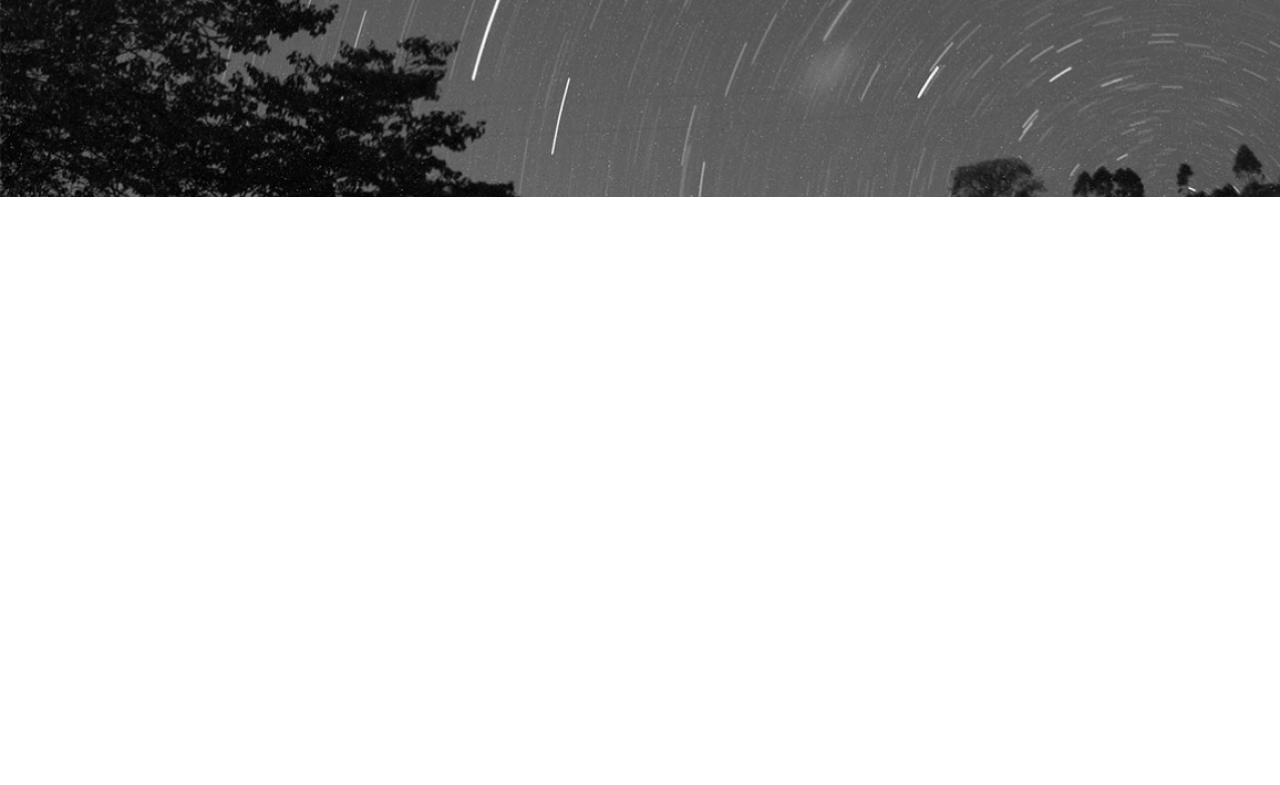
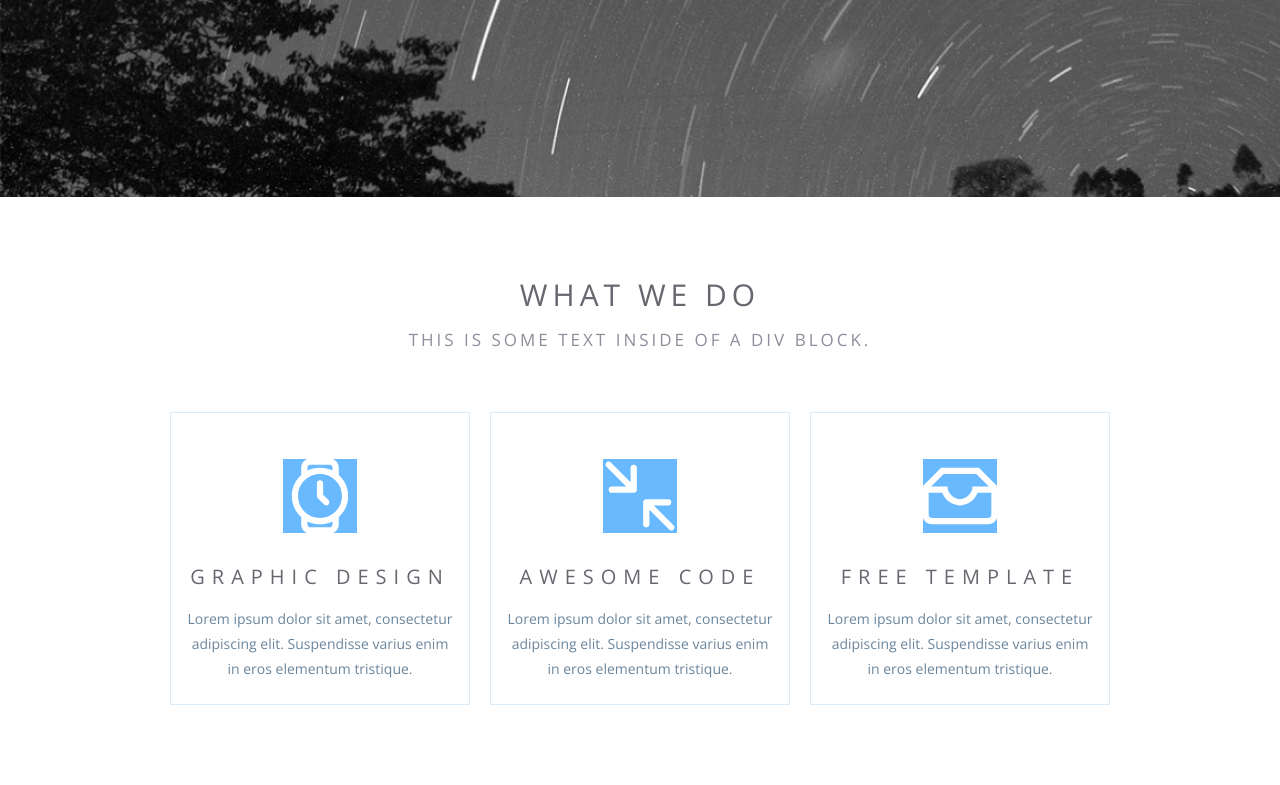
Before and after one commit to Vad-Dem/Velocity, a website: page src/index.html in a window 1280 px wide. Shown: the part 459-1244 px from the top of the page. Before the commit the page ends 800 px from the top, so only its background shows below. Drawn offline with nearby package versions, Linux system fonts and the light colour scheme; files that its build step writes are made by us from their sources; files whose address does not match are found by name.

Commit message:
add about

```diff
--- a/src/index.html
+++ b/src/index.html
@@ -34,6 +34,32 @@
       </div>
     </div>
   </header>
+  <section class="about">
+    <div class="container">
+      <h1 class="about__title">What we do</h1>
+      <h3 class="about__subtitle">This is some text inside of a div block.</h3>
+      <div class="about__inner">
+        <div class="about__item">
+          <img class="about__item-img" src="./img/about-1.svg" alt="1">
+          <h5 class="about__item-title">Graphic Design</h5>
+          <p class="about__item-text">Lorem ipsum dolor sit amet, consectetur adipiscing elit. Suspendisse varius enim
+            in eros elementum tristique.</p>
+        </div>
+        <div class="about__item">
+          <img class="about__item-img" src="./img/about-2.svg" alt="1">
+          <h5 class="about__item-title">Awesome code</h5>
+          <p class="about__item-text">Lorem ipsum dolor sit amet, consectetur adipiscing elit. Suspendisse varius enim
+            in eros elementum tristique.</p>
+        </div>
+        <div class="about__item">
+          <img class="about__item-img" src="./img/about-3.svg" alt="1">
+          <h5 class="about__item-title">free template</h5>
+          <p class="about__item-text">Lorem ipsum dolor sit amet, consectetur adipiscing elit. Suspendisse varius enim
+            in eros elementum tristique.</p>
+        </div>
+      </div>
+    </div>
+  </section>
   <script src="./js/app.min.js"></script>
 </body>
 
--- a/src/scss/index.scss
+++ b/src/scss/index.scss
@@ -88,12 +88,12 @@
         text-transform: uppercase;
         color: #ffffff;
         padding: 10px 30px 13px;
-        border: 1px solid #69B9FF;
-        background-color: #69B9FF;
+        border: 1px solid #69b9ff;
+        background-color: #69b9ff;
         border-radius: 4px;
         cursor: pointer;
-        transition: .5s;
-        &:hover{
+        transition: 0.5s;
+        &:hover {
             border: 1px solid #fff;
             background-color: transparent;
             color: fff;
@@ -111,13 +111,98 @@
         padding: 10px 31px 13px;
         border-radius: 4px;
         background-color: transparent;
-        transition: .5s;
+        transition: 0.5s;
         cursor: pointer;
         border: 1px solid #fff;
-        &:hover{
-            border: 1px solid #69B9FF;
-            background-color: #69B9FF;
+        &:hover {
+            border: 1px solid #69b9ff;
+            background-color: #69b9ff;
             color: #fff;
         }
     }
 }
+
+// about
+
+.about {
+    padding: 80px 0px;
+    // .about__title
+
+    &__title {
+        font-weight: 400;
+        font-size: 30px;
+        line-height: 120%;
+        text-align: center;
+        letter-spacing: 5px;
+        text-transform: uppercase;
+        color: #676770;
+        margin-bottom: 17px;
+    }
+
+    // .about__subtitle
+
+    &__subtitle {
+        font-weight: 400;
+        font-size: 17px;
+        line-height: 118%;
+        text-align: center;
+        letter-spacing: 3px;
+        text-transform: uppercase;
+        color: #8e8e9c;
+        margin-bottom: 62px;
+    }
+
+    // .about__inner
+
+    &__inner {
+        display: flex;
+        align-items: center;
+        justify-content: space-between;
+    }
+
+    // .about__item
+
+    &__item {
+        border: 1px solid #dcebf7;
+        display: flex;
+        flex-direction: column;
+        align-items: center;
+        max-width: 300px;
+        width: 100%;
+        padding: 36px 16px 23px;
+    }
+
+    // .about__item-img
+
+    &__item-img {
+        max-width: 94px;
+        margin-bottom: 19px;
+        transition: .5s;
+        &:hover{
+            transform: scale(1.1);
+        }
+    }
+
+    // .about__item-title
+
+    &__item-title {
+        font-weight: 400;
+        font-size: 20px;
+        line-height: 150%;
+        text-align: center;
+        letter-spacing: 7px;
+        text-transform: uppercase;
+        color: #676770;
+        margin-bottom: 14px;
+    }
+
+    // .about__item-text
+
+    &__item-text {
+        font-weight: 400;
+        font-size: 14px;
+        line-height: 179%;
+        text-align: center;
+        color: #6a859c;
+    }
+}
```
Also changed, not shown: docs/index.html (+1 -1 lines), docs/css/styles.css, docs/css/styles.min.css, docs/img/about-1.svg (added), docs/img/about-2.svg (added), docs/img/about-3.svg (added), src/img/about-1.svg (added), src/img/about-2.svg (added), src/img/about-3.svg (added).
